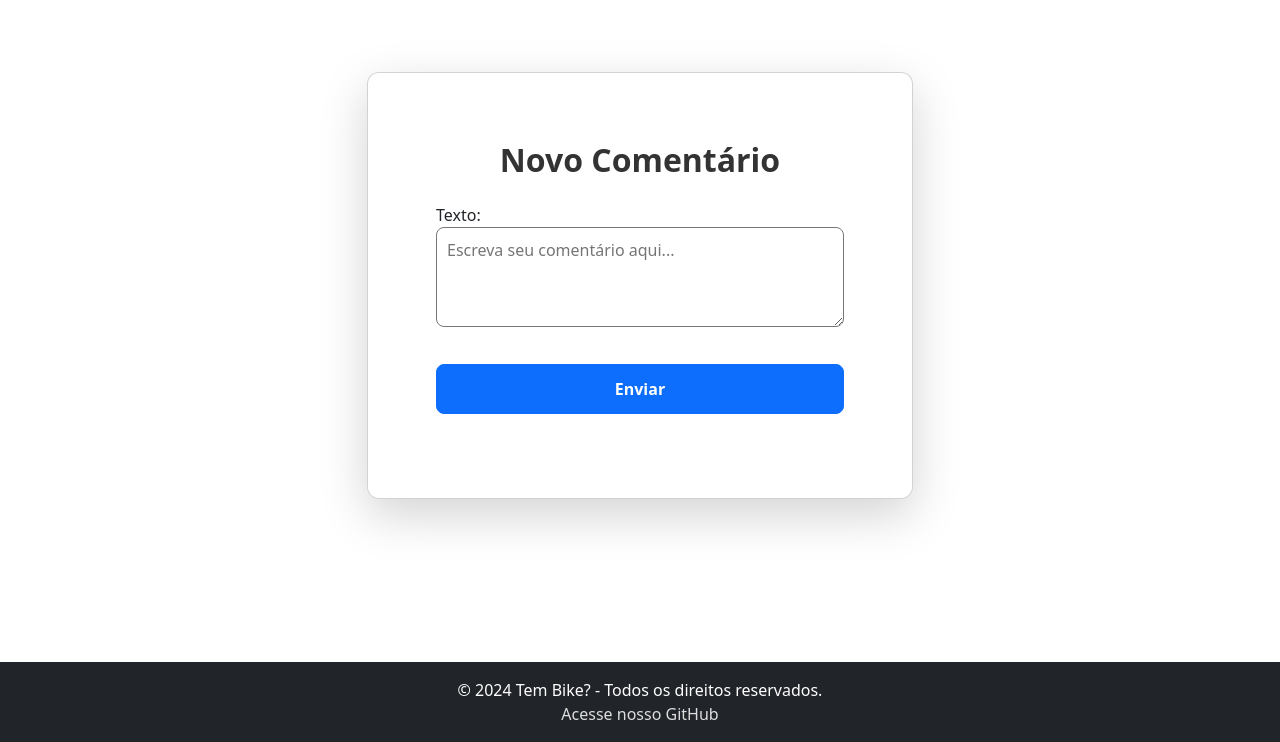
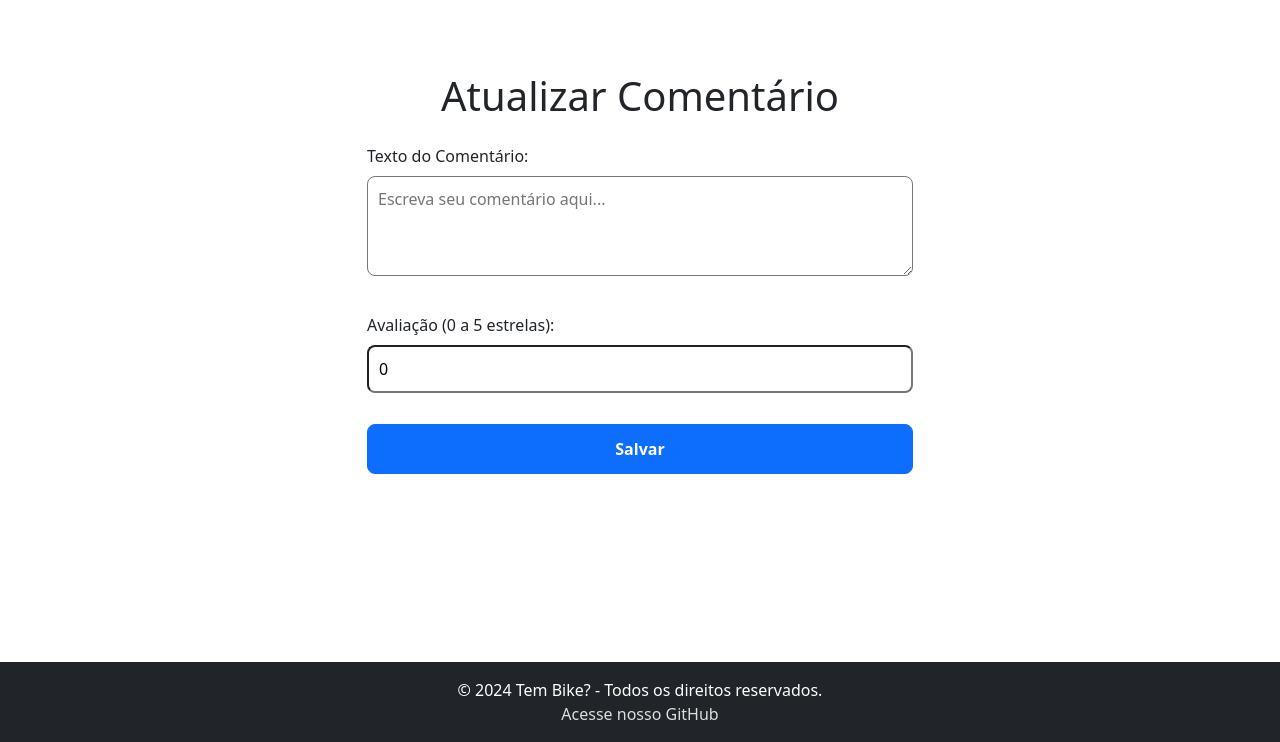
Before and after one commit to angelojbgama/Bike2Bike, a Django app: template templates/bike/comentarios/comentario_form.html in a window 1280 px wide. Shown: the part 58-800 px from the top of the page. Run offline with Django 5.2, Linux system fonts and the light colour scheme; the template is opened without the code that fills it: values that come from a table or form of the project are taken from there, others are empty.

Commit message:
Tentativa de adicionar logica de estrelas para cada comentario que refleta na avaliação do lugar cadastrado

```diff
--- a/bike/forms.py
+++ b/bike/forms.py
@@ -266,14 +266,32 @@ class LugarForm(forms.ModelForm):
             'tipo': forms.Select(attrs={'class': 'form-select'}),
         }
 
-
 class ComentarioForm(forms.ModelForm):
     """
-    Formulário para adicionar um comentário sobre um lugar específico.
+    Formulário para adicionar um comentário sobre um lugar específico com avaliação em estrelas.
     """
     class Meta:
         model = Comentario
-        fields = ['texto']
+        fields = ['texto', 'estrelas']
         widgets = {
-            'texto': forms.Textarea(attrs={'rows': 3, 'placeholder': 'Escreva seu comentário aqui...'}),
+            'texto': forms.Textarea(attrs={
+                'rows': 3,
+                'placeholder': 'Escreva seu comentário aqui...'
+            }),
+            'estrelas': forms.NumberInput(attrs={
+                'min': 0, 'max': 5, 'step': 1,
+                'placeholder': 'Avaliação (0 a 5 estrelas)'
+            }),
         }
+
+class EstrelaForm(forms.ModelForm):
+    class Meta:
+        model = Comentario
+        fields = ['estrelas']
+        widgets = {
+            'estrelas': forms.NumberInput(attrs={
+                'min': 0, 'max': 5, 'step': 1,
+                'class': 'form-control',
+                'style': 'width: 80px; display: inline-block;',
+            }),
+        }
--- a/bike/models.py
+++ b/bike/models.py
@@ -1,5 +1,8 @@
 from django.db import models
+from django.core.validators import MinValueValidator, MaxValueValidator
+from django.db.models import Avg, Sum
 
+# Constante para os tipos de lugares
 TIPOS_DE_LUGARES = {
     'parque': 'Parque público',
     'museu': 'Museu ou galeria de arte',
@@ -11,7 +14,7 @@ TIPOS_DE_LUGARES = {
 
 class Lugar(models.Model):
     """
-    Model para cadastro de lugares, incluindo nome, descricão, latitude e longitude.
+    Model para cadastro de lugares, incluindo nome, descrição, latitude e longitude.
     """
     nome = models.CharField(max_length=200)
     descricao = models.TextField(blank=True, null=True)
@@ -34,14 +37,52 @@ class Lugar(models.Model):
         """
         return self.comentarios.all()
 
+    def media_estrelas(self):
+        """
+        Calcula a média das estrelas dos comentários associados a este lugar.
+        """
+        media = self.comentarios.aggregate(Avg('estrelas'))['estrelas__avg']
+        return round(media, 2) if media else 0
+
+    def soma_estrelas(self):
+        """
+        Soma todas as estrelas dos comentários para este lugar.
+        """
+        soma = self.comentarios.aggregate(Sum('estrelas'))['estrelas__sum']
+        return soma if soma else 0
+
+    def calcular_media_estrelas(self):
+        """
+        Calcula a média das avaliações em estrelas para este lugar.
+        """
+        comentarios = self.comentarios.all()
+        total_estrelas = sum(comentario.estrelas for comentario in comentarios)
+        return total_estrelas / comentarios.count() if comentarios.exists() else 0
+
 
 class Comentario(models.Model):
     """
-    Model para comentários feitos por qualquer visitante sobre um lugar específico.
+    Model para comentários feitos por visitantes sobre um lugar específico com avaliação em estrelas.
     """
     lugar = models.ForeignKey(Lugar, on_delete=models.CASCADE, related_name='comentarios')
     texto = models.TextField()
     data_criacao = models.DateTimeField(auto_now_add=True)
 
+    # Permitir valores de 0 a 5 estrelas
+    estrelas = models.PositiveSmallIntegerField(
+        default=0,  # Valor padrão alterado para 0
+        validators=[
+            MinValueValidator(0, message="A avaliação pode começar com 0 estrelas."),
+            MaxValueValidator(5, message="A avaliação pode ter no máximo 5 estrelas.")
+        ],
+        help_text="Avaliação de 0 a 5 estrelas"
+    )
+
     def __str__(self):
-        return f"Comentário em {self.lugar.nome} em {self.data_criacao}"
+        return f"Comentário em {self.lugar.nome} - {self.estrelas} estrelas em {self.data_criacao}"
+
+    def soma_estrelas(self):
+        """
+        Retorna a soma das estrelas de todas as avaliações relacionadas a este comentário.
+        """
+        return self.lugar.comentarios.aggregate(Sum('estrelas'))['estrelas__sum'] or 0
--- a/bike/urls.py
+++ b/bike/urls.py
@@ -8,7 +8,8 @@ from .views import (
     ComentarioCreateView,
     ComentarioUpdateView,
     ComentarioDeleteView,
-    ComentarioLugarListView
+    ComentarioLugarListView,
+    ComentarioUpdateEstrelasView
 )
 
 urlpatterns = [
@@ -22,5 +23,8 @@ urlpatterns = [
     path('comentarios/<int:pk>/editar/', ComentarioUpdateView.as_view(), name='comentario_update'),
     path('comentarios/<int:pk>/deletar/', ComentarioDeleteView.as_view(), name='comentario_delete'),
 
+
+    path('comentario/<int:pk>/alterar-estrelas/', ComentarioUpdateEstrelasView.as_view(), name='comentario_update_estrelas'),
+
     path('get-cities/', get_cities_by_country, name='get_cities_by_country'),
 ]
--- a/templates/bike/comentarios/comentario_form.html
+++ b/templates/bike/comentarios/comentario_form.html
@@ -1,32 +1,29 @@
 {% extends 'base.html' %}
 
-{% block title %}Novo Comentário{% endblock %}
+{% block title %}Atualizar Comentário{% endblock %}
 
 {% block content %}
 <div class="container mt-5 py-4">
   <div class="row justify-content-center">
     <div class="col-md-6">
-      <div class="card shadow-lg">
-        <div class="card-body p-5">
-          <h2 class="text-center mb-4">Novo Comentário</h2>
+      <h1 class="mb-4 text-center">Atualizar Comentário</h1>
 
-          <form method="post">
-            {% csrf_token %}
-            {{ form.as_p }}
+      <form method="post">
+        {% csrf_token %}
+        {{ form.non_field_errors }}
 
-            <div class="d-grid mt-3">
-              <button type="submit" class="btn btn-primary">Enviar</button>
-            </div>
-          </form>
+        <div class="mb-3">
+          <label for="id_texto" class="form-label">Texto do Comentário:</label>
+          {{ form.texto }}
+        </div>
 
-          <div class="text-center mt-3">
-            {% if lugar_id %}
-              <a href="{% url 'comentario_create' lugar_id=lugar_id %}" class="btn btn-primary">Adicionar Comentário</a>
-            {% endif %}
-          </div>
+        <div class="mb-3">
+          <label for="id_estrelas" class="form-label">Avaliação (0 a 5 estrelas):</label>
+          {{ form.estrelas }}
+        </div>
 
-        </div>
-      </div>
+        <button type="submit" class="btn btn-primary">Salvar</button>
+      </form>
     </div>
   </div>
 </div>
```
Also changed, not shown: bike/templatetags/custom_filters.py (added, +8 -0 lines), bike/views.py (+19 -16 lines), templates/bike/comentarios/comentario_lugar_list.html (+40 -7 lines), templates/bike/resultados_busca.html (+3 -5 lines), bike/migrations/0005_comentario_estrelas.py (added), bike/migrations/0006_alter_comentario_estrelas.py (added), bike/templatetags/__init__.py (added), 1 other file.
